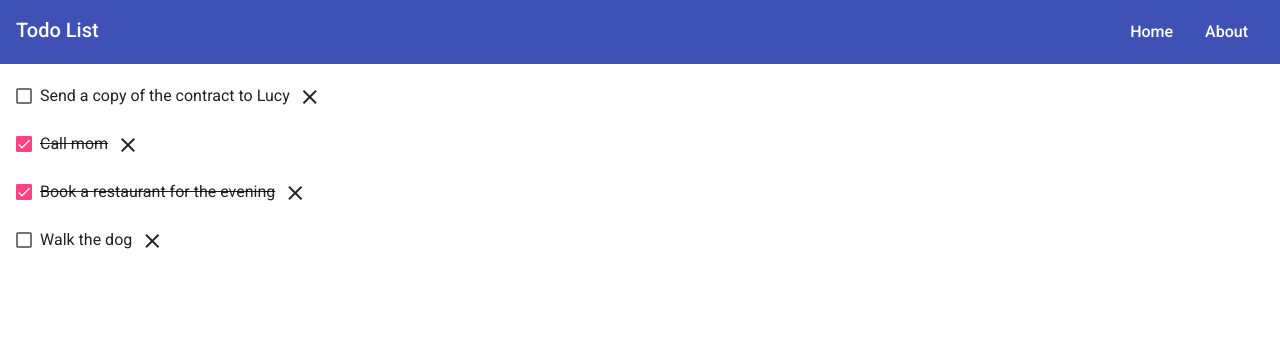
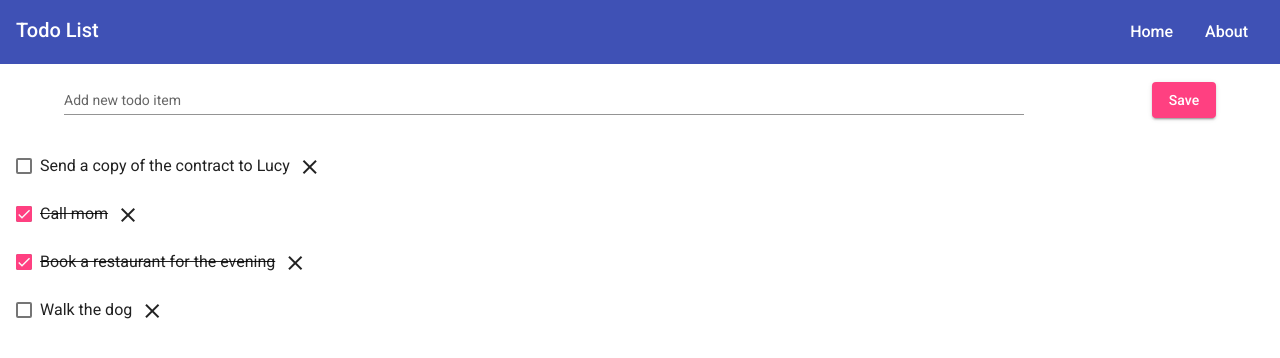
Before and after one commit to Cloudswillopenforme/ng-todo-list, an Angular app: page / in a window 1280 px wide. Shown: the top 358 px of the page. Built offline with nearby package versions, Linux system fonts and the light colour scheme; data requests are answered from the project's data file.

Commit message:
16. add item component added

```diff
--- /dev/null
+++ b/src/app/components/add-todo/add-todo.component.html
@@ -0,0 +1,23 @@
+<form
+    #addTodoForm="ngForm"
+    class="add-new-form"
+    (ngSubmit)="onSubmitForm(addTodoForm)"
+>
+    <mat-form-field
+        class="add-new-form__input"
+        appearance="standard"
+    >
+        <mat-label>Add new todo item</mat-label>
+        <input
+            matInput
+            type="text"
+            name="newTodoItem"
+            [(ngModel)]="newTodoItem"
+        >
+    </mat-form-field>
+    <button
+        mat-raised-button
+        color="accent"
+        type="submit"
+    >Save</button>
+</form>
--- /dev/null
+++ b/src/app/components/add-todo/add-todo.component.scss
@@ -0,0 +1,9 @@
+.add-new-form {
+  display: flex;
+  justify-content: space-around;
+  align-items: baseline;
+
+  .add-new-form__input {
+    width: 75%;
+  }
+}
--- /dev/null
+++ b/src/app/components/add-todo/add-todo.component.ts
@@ -0,0 +1,30 @@
+import { Component, OnInit, Output, EventEmitter } from '@angular/core';
+import Todo from 'src/app/models/todo.interface';
+import { NgForm } from '@angular/forms';
+
+@Component({
+  selector: 'app-add-todo',
+  templateUrl: './add-todo.component.html',
+  styleUrls: ['./add-todo.component.scss']
+})
+export class AddTodoComponent implements OnInit {
+
+  newTodoItem: string;
+  @Output() newTodoItemAdded: EventEmitter<Todo> = new EventEmitter();
+
+  constructor() { }
+
+  ngOnInit(): void {
+  }
+
+  onSubmitForm(form: NgForm): void {
+    console.log(form)
+    const todo: Todo = {
+      title: this.newTodoItem,
+      completed: false
+    }
+    this.newTodoItemAdded.emit(todo);
+  }
+
+
+}
--- a/src/app/components/todo-list/todo-list.component.html
+++ b/src/app/components/todo-list/todo-list.component.html
@@ -1,3 +1,5 @@
+<div>
+    <app-add-todo (newTodoItemAdded)="handleAddTodo($event)"></app-add-todo>
     <mat-list>
         <app-todo-item
             *ngFor="let todo of todos"
@@ -6,3 +8,4 @@
             (todoToggled)="handleToggleTodo($event)"
         ></app-todo-item>
     </mat-list>
+</div>
--- a/src/app/components/todo-list/todo-list.component.ts
+++ b/src/app/components/todo-list/todo-list.component.ts
@@ -42,4 +42,10 @@ export class TodoListComponent implements OnInit {
     })
   }
 
+  handleAddTodo(todo: Todo): void {
+    this.todosService.addTodo(todo).subscribe(res =>
+      this.handleGetTodos()
+    )
+  }
+
 }
--- a/src/app/services/todo.service.ts
+++ b/src/app/services/todo.service.ts
@@ -35,4 +35,8 @@ export class TodoService {
     return this.http.put(url, todo, this.httpOptions);
   }
 
+  public addTodo(todo: Todo): Observable<any> {
+    return this.http.post<Todo>(`${this.baseUrl}/${this.todosUrl}`, todo, this.httpOptions);
+  }
+
 }
```
Also changed, not shown: src/app/app.module.ts (+8 -3 lines), 1 other file (tests, documents, lock files or other folders). Lines whose indentation alone changed are shown as unchanged.
